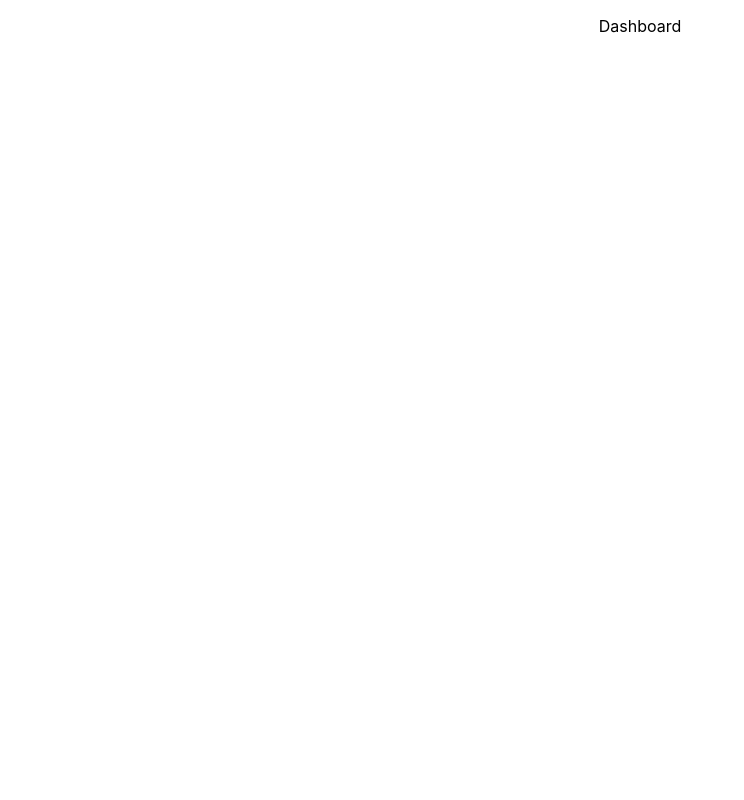
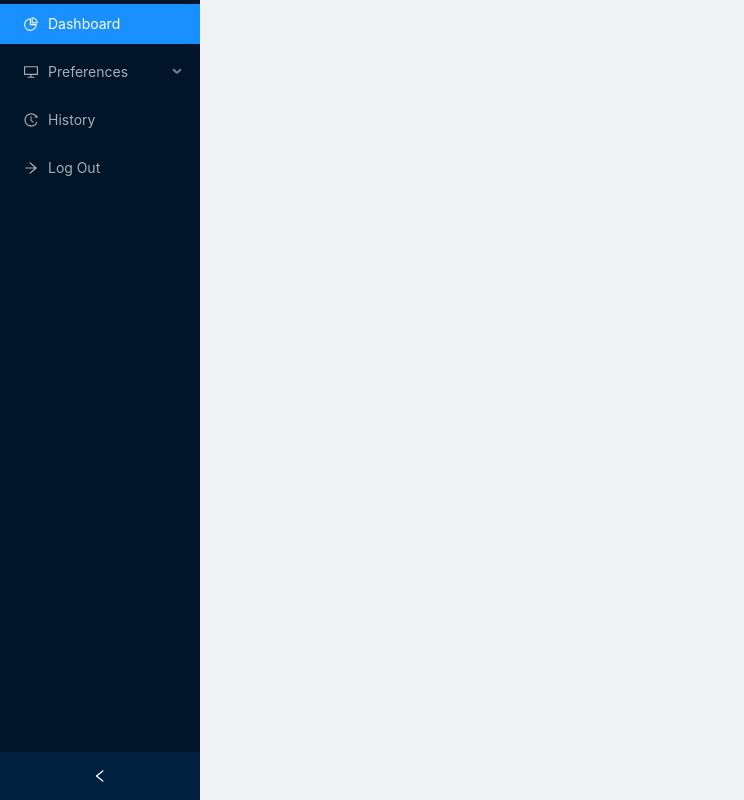
Before and after one commit to shouryan01/Teacher-Payday, a React (Create React App) app in the folder frontend/: page /dashboard in a window 1280 px wide. Shown: the whole page, without its empty margins (0-744 px from the left). Built offline with nearby package versions, Linux system fonts and the light colour scheme.

Commit message:
add dashboard and sidebar

```diff
--- a/frontend/package.json
+++ b/frontend/package.json
@@ -11,6 +11,7 @@
     "@types/react": "^17.0.44",
     "@types/react-dom": "^17.0.15",
     "@types/react-router-dom": "^5.3.3",
+    "antd": "^4.19.5",
     "react": "^18.0.0",
     "react-dom": "^18.0.0",
     "react-router-dom": "^6.3.0",
--- a/frontend/src/App.tsx
+++ b/frontend/src/App.tsx
@@ -8,6 +8,9 @@ import LogIn from './components/LogIn';
 import SignUp from './components/SignUp';
 import Dashboard from './components/Dashboard';
 import NotFoundPage from './components/NotFoundPage';
+
+// Ant css
+import 'antd/dist/antd.min.css';
 
 function App() {
   return (
--- a/frontend/src/components/Dashboard.tsx
+++ b/frontend/src/components/Dashboard.tsx
@@ -1,10 +1,54 @@
-import React from 'react';
+import React, { useState } from 'react';
+import { Link, Outlet } from 'react-router-dom';
+
+// Import Ant Components and Icons
+import { Layout, Menu } from 'antd';
+import {
+  DesktopOutlined,
+  PieChartOutlined,
+  DashboardOutlined,
+  HistoryOutlined,
+  ArrowRightOutlined,
+} from '@ant-design/icons';
+const { Content, Sider } = Layout;
+const { SubMenu } = Menu;
 
 function Dashboard() {
+  const [collapsed, setCollapsed] = useState(false);
+
+  const logOutUser = () => {
+  };
+
   return (
-    <div className="App">
-        <p>Dashboard</p>
-    </div>
+    <Layout style={{ minHeight: '100vh' }}>
+      <Sider
+        collapsible
+        collapsed={collapsed}
+        onCollapse={(collapsed) => setCollapsed(collapsed)}
+      >
+        <Menu theme="dark" defaultSelectedKeys={['graphs']} mode="inline">
+          <Menu.Item key="graphs" icon={<PieChartOutlined />}>
+            <Link to="graphs">Dashboard</Link>
+          </Menu.Item>
+          <SubMenu key="sub1" icon={<DesktopOutlined />} title="Preferences">
+            <Menu.Item key="2" icon={<DashboardOutlined />}>
+              Something
+            </Menu.Item>
+          </SubMenu>
+          <Menu.Item key="history" icon={<HistoryOutlined />}>
+            <Link to="history">History</Link>
+          </Menu.Item>
+          <Menu.Item key="6" icon={<ArrowRightOutlined />} onClick={logOutUser}>
+            Log Out
+          </Menu.Item>
+        </Menu>
+      </Sider>
+      <Layout className="site-layout">
+        <Content style={{ margin: '25px 35px' }}>
+          <Outlet />
+        </Content>
+      </Layout>
+    </Layout>
   );
 }
 
```
Also changed, not shown: frontend/src/components/Profile.tsx (added, +37 -0 lines), 1 other file (tests, documents, lock files or other folders).
